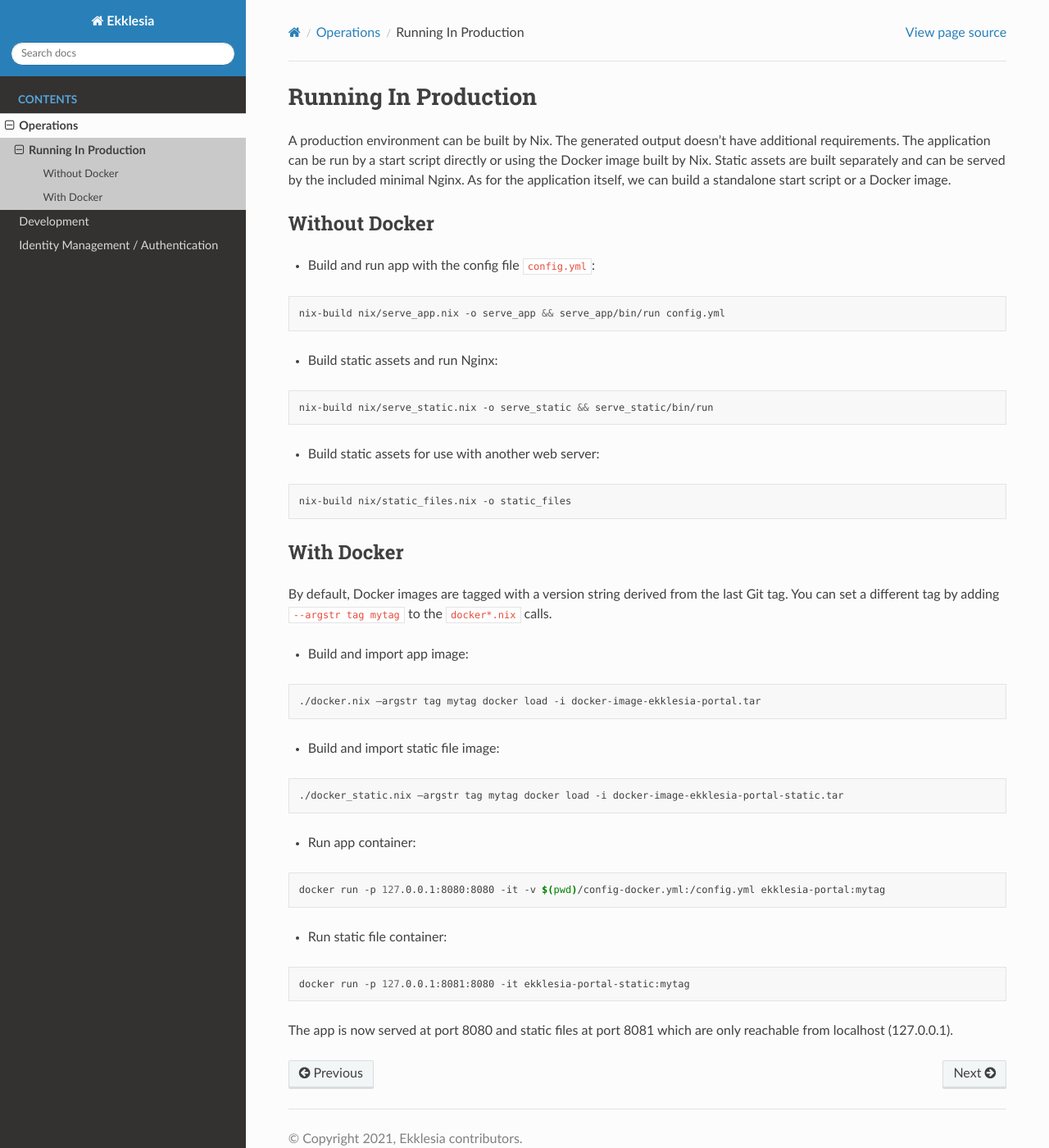
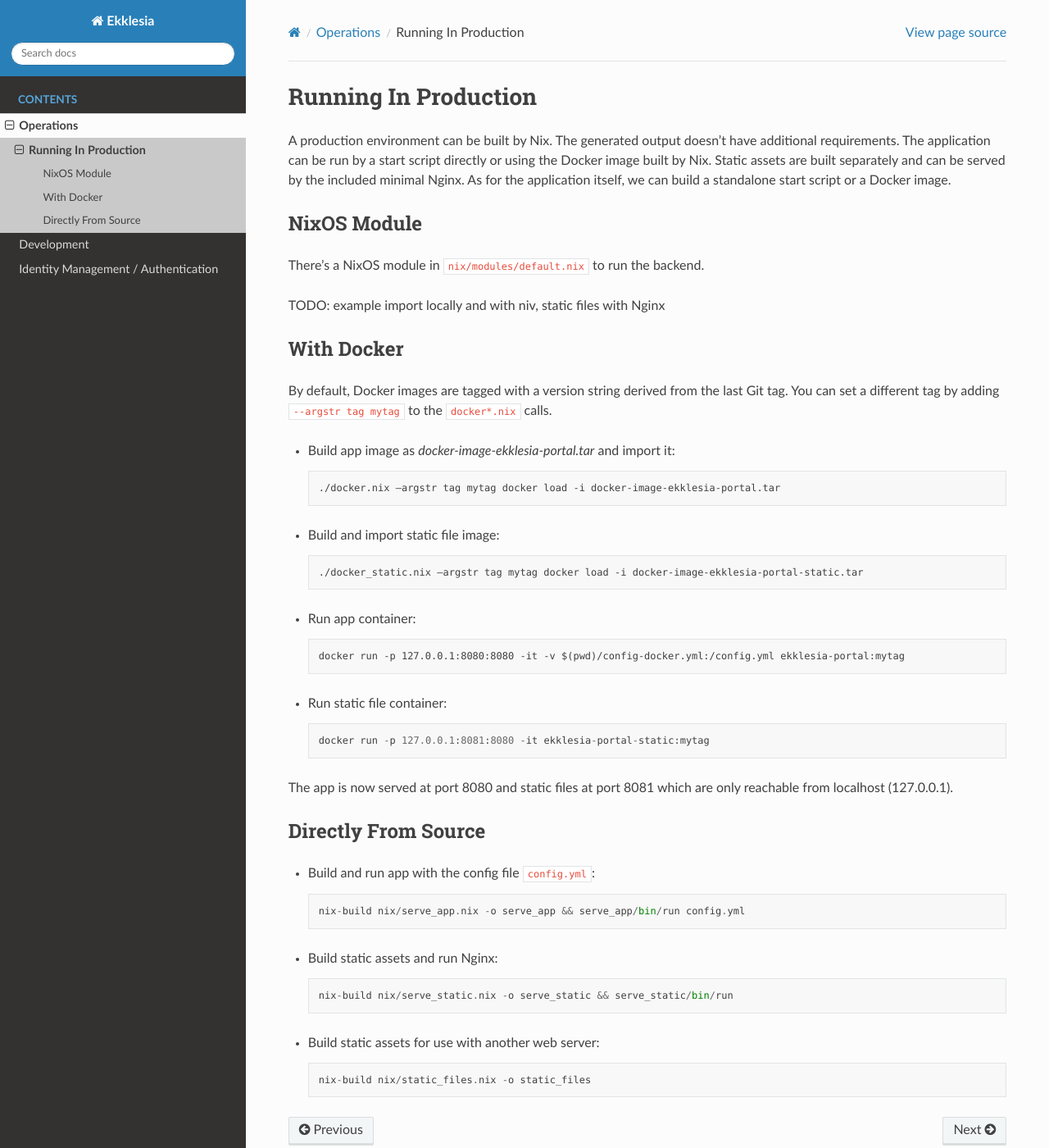
Before and after one commit to edemocracy/ekklesia, a Sphinx documentation site: the page built from docs/operations/running.rst, in a window 1280 px wide and 1400 px high. Shown: the whole window at 82% size. Built offline with Sphinx 7.4.7 and the Read the Docs theme 2.0.0, drawn with Linux system fonts in a browser that asks for light colours.

Commit message:
Say that we have a NixOS module

```diff
--- a/docs/operations/running.rst
+++ b/docs/operations/running.rst
@@ -11,30 +11,12 @@
 Nginx. As for the application itself, we can build a standalone start
 script or a Docker image.
 
+NixOS Module
+============
 
-Without Docker
-==============
+There's a NixOS module in :file:`nix/modules/default.nix` to run the backend.
 
-* Build and run app with the config file ``config.yml``:
-
-.. code-block:: shell
-
-    nix-build nix/serve_app.nix -o serve_app && serve_app/bin/run config.yml
-
-
-* Build static assets and run Nginx:
-
-.. code-block:: shell
-
-    nix-build nix/serve_static.nix -o serve_static && serve_static/bin/run
-
-
-* Build static assets for use with another web server:
-
-.. code-block:: shell
-
-    nix-build nix/static_files.nix -o static_files
-
+TODO: example import locally and with niv, static files with Nginx
 
 With Docker
 ===========
@@ -43,33 +25,43 @@
 the last Git tag. You can set a different tag by adding
 ``--argstr tag mytag`` to the ``docker*.nix`` calls.
 
-* Build and import app image:
-
-.. code-block:: shell
+* Build app image as `docker-image-ekklesia-portal.tar` and import it::
 
     ./docker.nix –argstr tag mytag docker load -i docker-image-ekklesia-portal.tar
 
 
-* Build and import static file image:
-
-.. code-block:: shell
+* Build and import static file image::
 
     ./docker_static.nix –argstr tag mytag docker load -i docker-image-ekklesia-portal-static.tar
 
 
-* Run app container:
-
-.. code-block:: shell
+* Run app container::
 
     docker run -p 127.0.0.1:8080:8080 -it -v $(pwd)/config-docker.yml:/config.yml ekklesia-portal:mytag
 
 
-* Run static file container:
-
-.. code-block:: shell
+* Run static file container::
 
     docker run -p 127.0.0.1:8081:8080 -it ekklesia-portal-static:mytag
 
 
 The app is now served at port 8080 and static files at port 8081 which
 are only reachable from localhost (127.0.0.1).
+
+
+Directly From Source
+====================
+
+* Build and run app with the config file ``config.yml``::
+
+    nix-build nix/serve_app.nix -o serve_app && serve_app/bin/run config.yml
+
+
+* Build static assets and run Nginx::
+
+    nix-build nix/serve_static.nix -o serve_static && serve_static/bin/run
+
+
+* Build static assets for use with another web server::
+
+    nix-build nix/static_files.nix -o static_files
```
